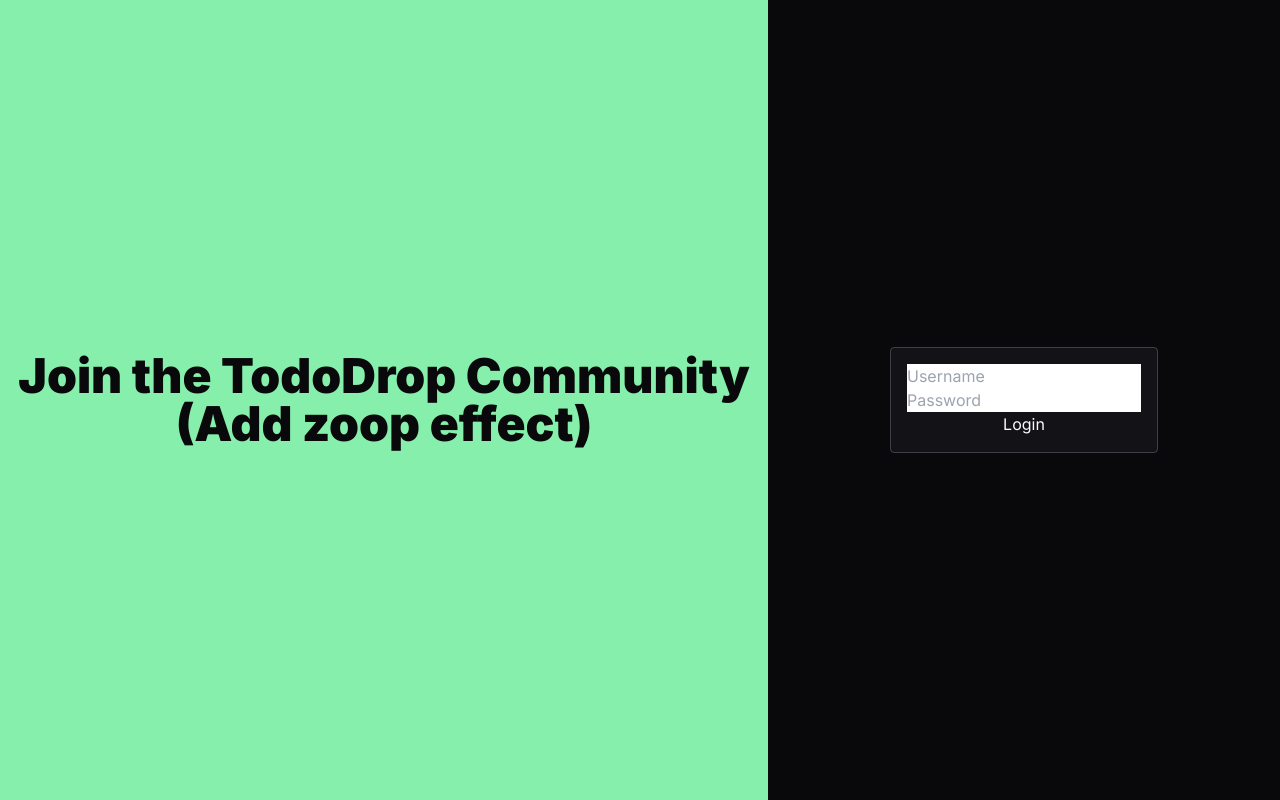
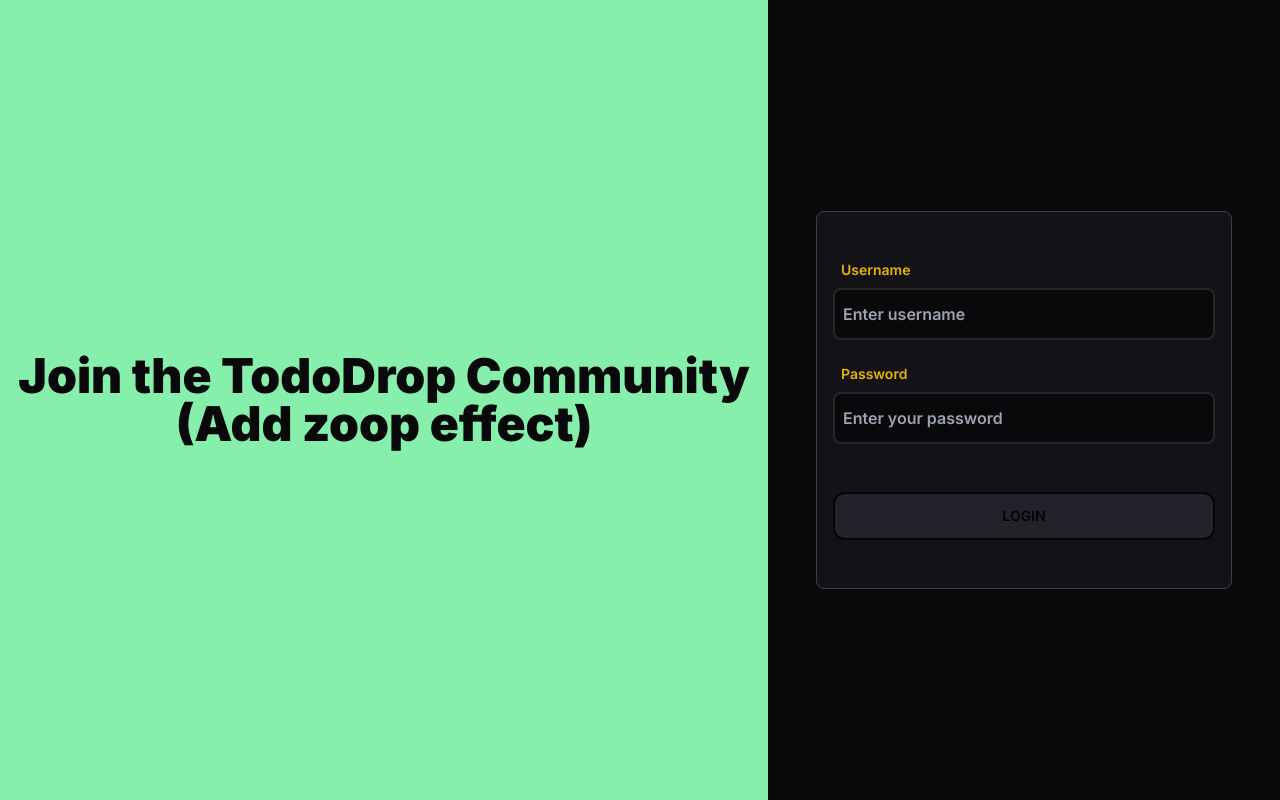
Before and after one commit to moist-Aditya/todo-drop, a Next.js app: page /login in a window 1280 px wide. Built offline with nearby package versions, Linux system fonts and the light colour scheme; no server answers.

Commit message:
Add react-hook-form to login page

```diff
--- a/package.json
+++ b/package.json
@@ -12,6 +12,7 @@
     "lint": "next lint"
   },
   "dependencies": {
+    "@hookform/resolvers": "^3.9.0",
     "@prisma/client": "5.16.1",
     "@radix-ui/react-dropdown-menu": "^2.1.1",
     "bcryptjs": "^2.4.3",
@@ -23,6 +24,7 @@
     "next-auth": "^5.0.0-beta.19",
     "react": "^18",
     "react-dom": "^18",
+    "react-hook-form": "^7.52.1",
     "react-icons": "^5.2.1",
     "sonner": "^1.5.0",
     "tailwind-merge": "^2.4.0",
--- a/src/app/(auth)/login/page.tsx
+++ b/src/app/(auth)/login/page.tsx
@@ -1,7 +1,5 @@
-import { loginUser, registerUser } from "@/actions/authActions"
-import { signIn } from "@/lib/auth"
-import { redirect } from "next/navigation"
-import { toast } from "sonner"
+import { loginUser } from "@/actions/authActions"
+import LoginForm from "@/components/LoginForm"
 
 const Login = ({
   searchParams,
@@ -10,26 +8,7 @@
 }) => {
   const callbackUrl = searchParams?.callbackUrl
 
-  return (
-    <div className="bg-zinc-700/20 border border-zinc-700 rounded p-4">
-      <form
-        action={async (formData) => {
-          "use server"
-
-          const result = await loginUser(formData, callbackUrl)
-          if (result?.error) return
-          else {
-            // toast successfull
-          }
-        }}
-        className="flex flex-col"
-      >
-        <input name="username" type="text" placeholder="Username" />
-        <input name="password" type="password" placeholder="Password" />
-        <button type="submit">Login</button>
-      </form>
-    </div>
-  )
+  return <LoginForm callbackUrl={callbackUrl} />
 }
 
 export default Login
--- /dev/null
+++ b/src/components/ButtonCustom.tsx
@@ -0,0 +1,42 @@
+import { cn } from "@/lib/utils"
+import { ComponentProps, ReactNode } from "react"
+
+type ButtonCustomProps = {
+  children: ReactNode
+  variant?: "destructive" | "primary" | "ghost"
+  className?: string
+} & ComponentProps<"button">
+
+const ButtonCustom = ({
+  children,
+  variant = "primary",
+  className,
+  ...rest
+}: ButtonCustomProps) => {
+  let variant_colors
+
+  if (variant === "primary") {
+    variant_colors = "bg-zinc-200 text-zinc-950 hover:bg-zinc-200/80"
+  } else if (variant === "ghost") {
+    variant_colors =
+      "bg-transparent hover:bg-zinc-200 hover:text-zinc-950  text-zinc-200 border-zinc-200"
+  } else if (variant === "destructive") {
+    variant_colors =
+      "bg-transparent text-red-500 hover:bg-red-800 hover:text-zinc-50 border-red-800 hover:border-red-800"
+  }
+
+  return (
+    <button
+      className={cn(
+        variant_colors,
+        "transition-colors rounded-xl w-fit p-3 px-6 text-sm border-2 font-semibold uppercase disabled:mix-blend-overlay disabled:cursor-not-allowed",
+        className
+      )}
+      {...rest}
+    >
+      {children}
+    </button>
+  )
+}
+
+export default ButtonCustom
--- /dev/null
+++ b/src/components/LoginForm.tsx
@@ -0,0 +1,76 @@
+"use client"
+
+import { loginUser } from "@/actions/authActions"
+import TextInput from "./TextInput"
+import ButtonCustom from "./ButtonCustom"
+import { toast } from "sonner"
+import { Controller, useForm } from "react-hook-form"
+import { zodResolver } from "@hookform/resolvers/zod"
+import { loginSchema } from "@/schemas/loginSchema"
+
+const LoginForm = ({ callbackUrl }: { callbackUrl?: string }) => {
+  const {
+    register,
+    control,
+    formState: { errors, isValid },
+  } = useForm({
+    resolver: zodResolver(loginSchema),
+    defaultValues: {
+      username: "",
+      password: "",
+    },
+    mode: "all",
+  })
+
+  return (
+    <div className="bg-zinc-700/20 border border-zinc-700 rounded-lg p-4 py-12 w-full mx-12">
+      <form
+        action={async (formData) => {
+          const result = await loginUser(formData, callbackUrl)
+          if (result?.error) {
+            toast.error(result.error)
+          } else {
+            toast.success("Login successfull")
+          }
+        }}
+        className="flex flex-col gap-6"
+      >
+        <Controller
+          name="username"
+          control={control}
+          render={({ field }) => (
+            <TextInput
+              label="Username"
+              type="text"
+              placeholder="Enter username"
+              {...field}
+              error={errors.username?.message || ""}
+            />
+          )}
+        />
+        <Controller
+          name="password"
+          control={control}
+          render={({ field }) => (
+            <TextInput
+              label="Password"
+              type="password"
+              placeholder="Enter your password"
+              {...field}
+              error={errors.password?.message || ""}
+            />
+          )}
+        />
+        <ButtonCustom
+          disabled={!isValid}
+          type="submit"
+          className="mx-auto w-full mt-6"
+        >
+          Login
+        </ButtonCustom>
+      </form>
+    </div>
+  )
+}
+
+export default LoginForm
--- /dev/null
+++ b/src/components/TextInput.tsx
@@ -0,0 +1,31 @@
+import { cn } from "@/lib/utils"
+import { ComponentProps } from "react"
+
+type TextInputProps = {
+  label?: string
+  error?: string
+} & ComponentProps<"input">
+
+const TextInput = ({ label, error, ...rest }: TextInputProps) => {
+  return (
+    <div className="flex flex-col gap-2">
+      <label className="text-sm font-semibold px-2 text-yellow-500">
+        {label}
+      </label>
+      <input
+        {...rest}
+        className={cn(
+          "p-2 py-3 rounded-lg bg-zinc-950 border-2 focus:border-yellow-500 outline-none text-base font-semibold w-full",
+          error && "bg-red-600/20 border-red-600/40 placeholder:text-red-600/40"
+        )}
+      />
+      {error && (
+        <span className="text-red-500/80 w-fit self-end text-sm text-right bg-red-500/10 p-1 px-3 rounded">
+          {error}
+        </span>
+      )}
+    </div>
+  )
+}
+
+export default TextInput
--- a/src/lib/auth.ts
+++ b/src/lib/auth.ts
@@ -77,7 +77,7 @@
         })
 
         if (!user) {
-          throw new Error("No user found with username")
+          throw new Error("Invalid Credentials.")
         }
 
         const isPasswordCorrect = await bcrypt.compare(password, user.password)
@@ -85,7 +85,7 @@
         if (isPasswordCorrect) {
           return user
         } else {
-          throw new Error("Incorrect password")
+          throw new Error("Invalid Credentials.")
         }
       },
     }),
--- a/src/schemas/loginSchema.ts
+++ b/src/schemas/loginSchema.ts
@@ -1,6 +1,6 @@
 import { z } from "zod"
 
 export const loginSchema = z.object({
-  username: z.string().trim(),
+  username: z.string().min(4),
   password: z.string().min(6),
 })
```
Also changed, not shown: 1 other file (tests, documents, lock files or other folders).
